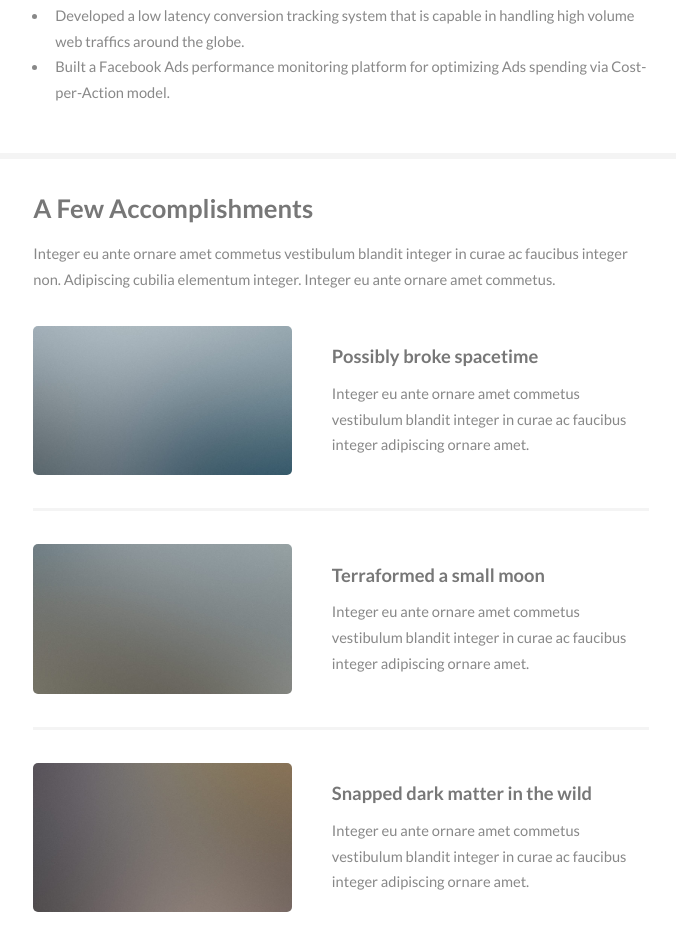
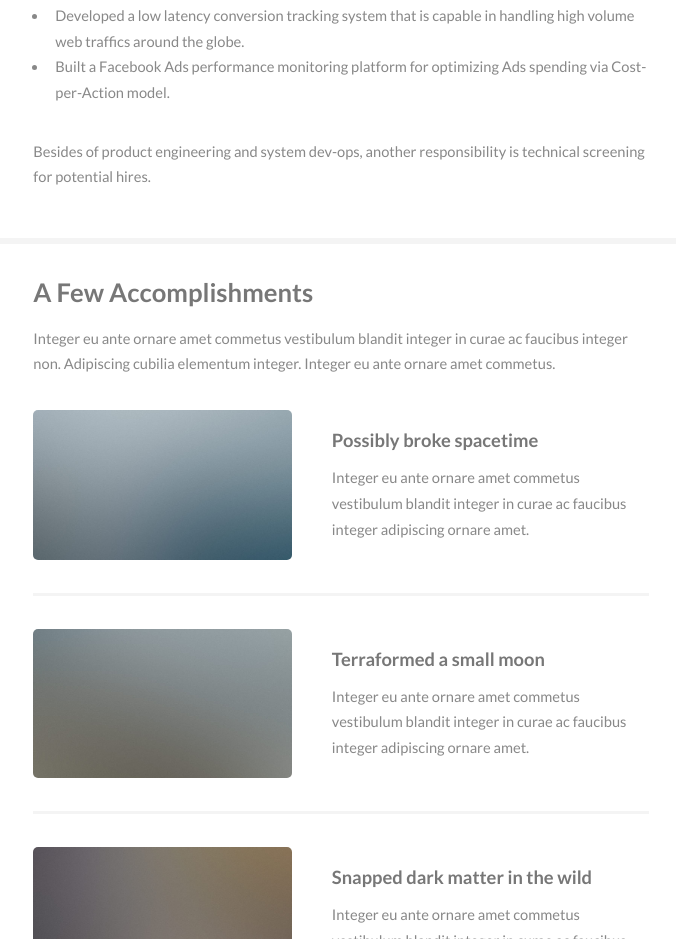
Before and after one commit to mrkschan/html-resume, a website: page index.html in a window 1280 px wide. Shown: the part 881-1820 px from the top of the page, without its empty margins (152-828 px from the left). Drawn offline with Linux system fonts and the light colour scheme.

Commit message:
Mention hiring efforts as well

```diff
--- a/index.html
+++ b/index.html
@@ -89,6 +89,8 @@
               <li>Developed a low latency conversion tracking system that is capable in handling high volume web traffics around the globe.</li>
               <li>Built a Facebook Ads performance monitoring platform for optimizing Ads spending via Cost-per-Action model.</li>
             </ul>
+
+            <p>Besides of product engineering and system dev-ops, another responsibility is technical screening for potential hires.</p>
           </div>
         </section>
 
```
